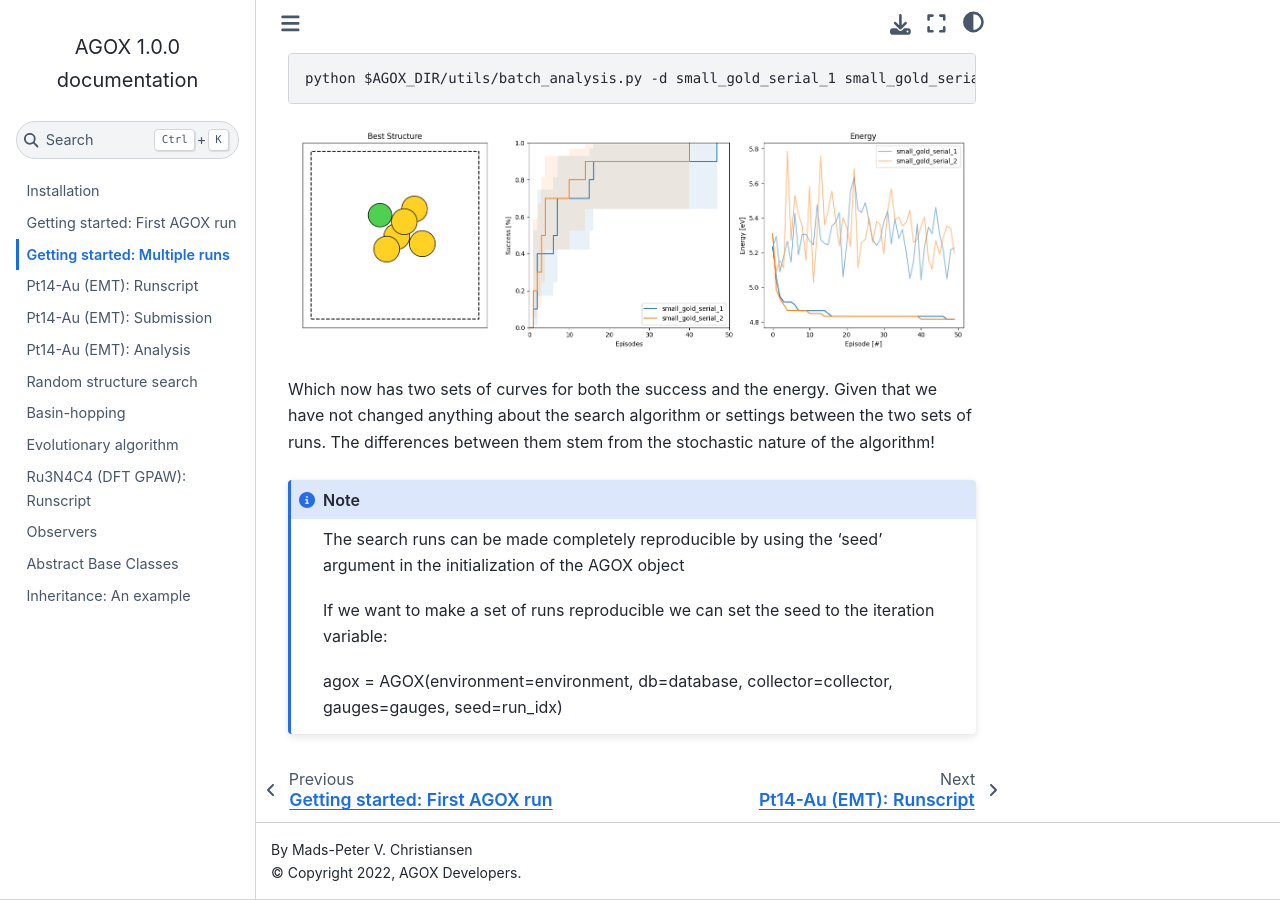
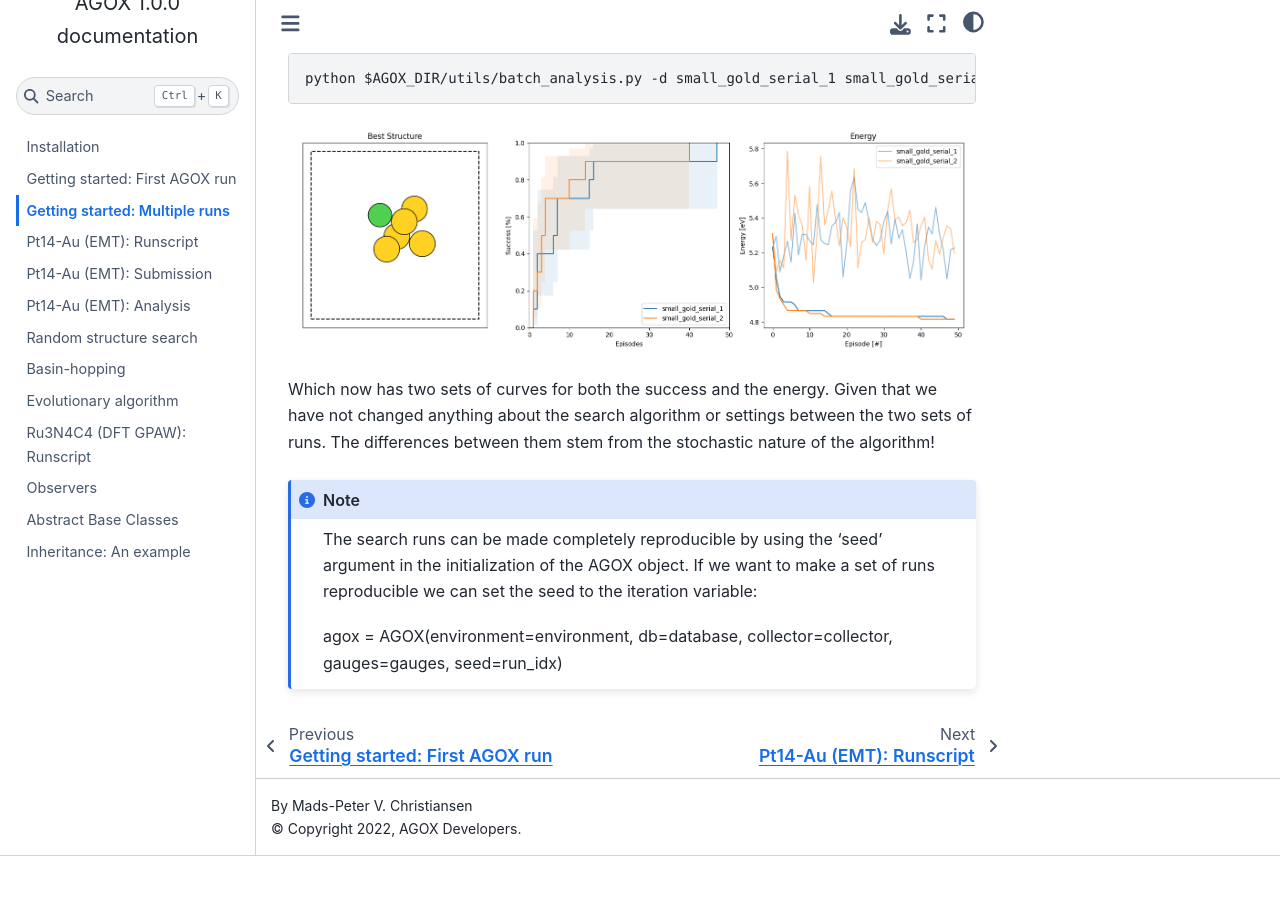
Before and after one commit to kimrojas/agox, a Sphinx documentation site: the page built from docs/source/getting_started/getting_started_statistics.rst, in a window 1280 px wide and 900 px high, scrolled down 2054 px. Built offline with Sphinx 7.4.7 and the Sphinx Book theme 1.1.4, drawn with Linux system fonts in a browser that asks for light colours; after the commit the page ends 2910 px from its top, so only the background shows below that; part of the change alters nothing that is shown.

Commit message:
Updated documentation.

```diff
--- a/docs/source/getting_started/getting_started_statistics.rst
+++ b/docs/source/getting_started/getting_started_statistics.rst
@@ -46,11 +46,6 @@ algorithm!
 .. note::
 
    The search runs can be made completely reproducible by using the 'seed' argument in the initialization of the
-   AGOX object
-
-   .. code-block:: python
-      agox = AGOX(environment=environment, db=database, collector=collector, gauges=gauges, seed=1)
-
-   If we want to make a set of runs reproducible we can set the seed to the iteration variable::
+   AGOX object. If we want to make a set of runs reproducible we can set the seed to the iteration variable::
 
    agox = AGOX(environment=environment, db=database, collector=collector, gauges=gauges, seed=run_idx)
```
